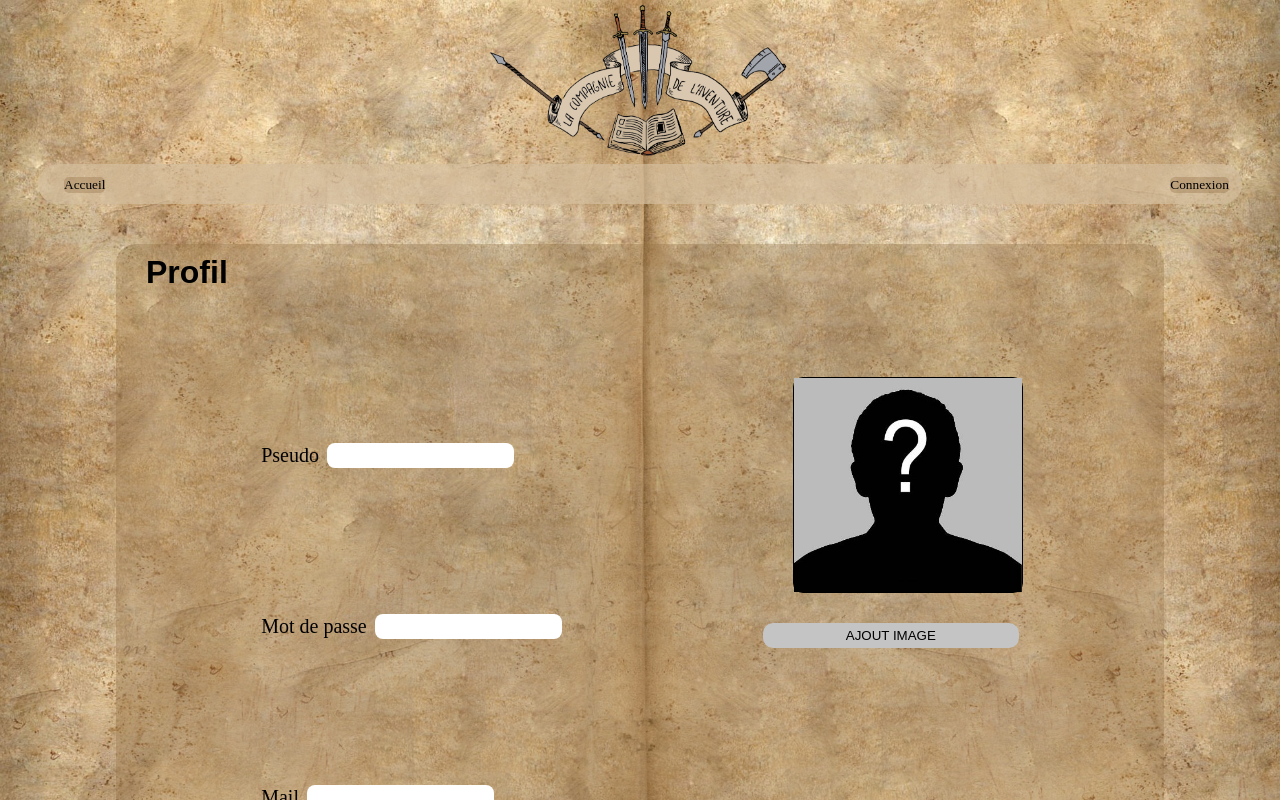
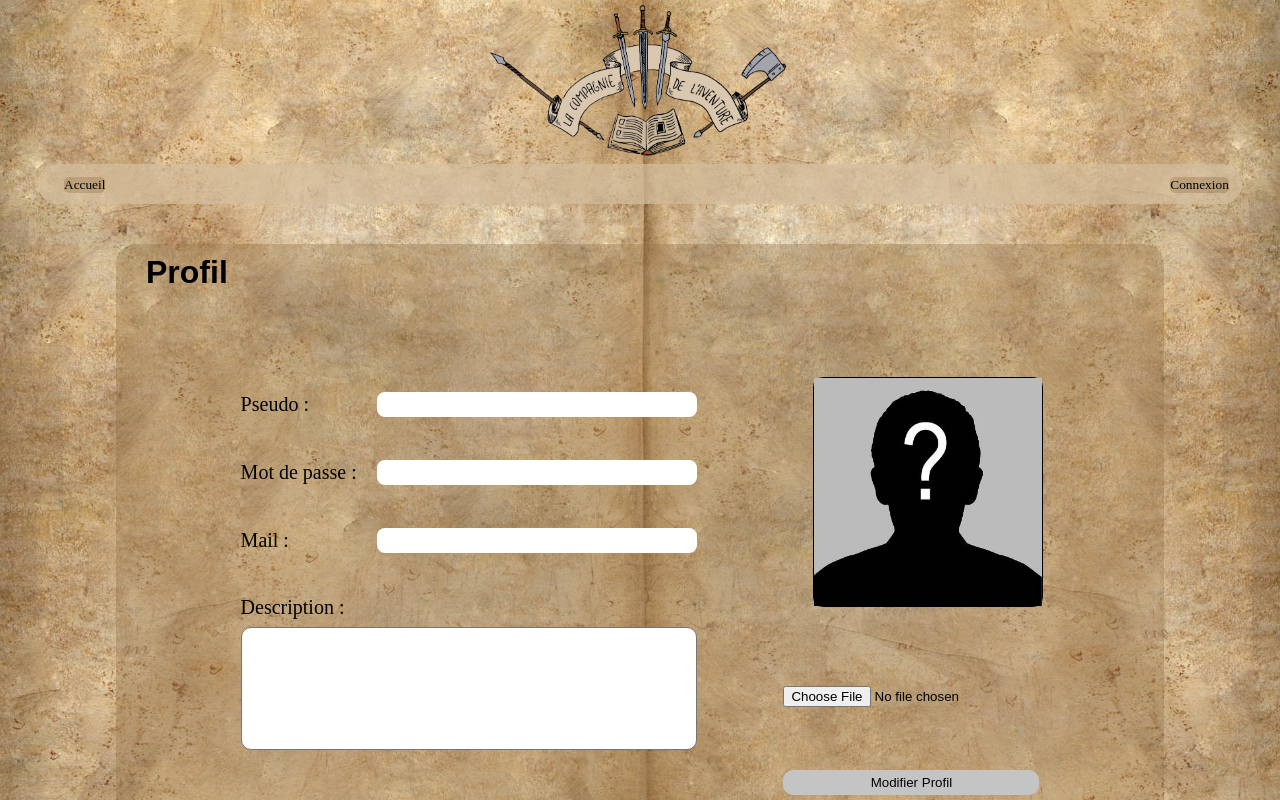
Before and after one commit to KevinDelcourt/cho7, a React (Create React App) app in the folder client/: page /RenseignerProfilPage in a window 1280 px wide. Shown: the top 800 px of the page. Built offline with nearby package versions, Linux system fonts and the light colour scheme; no server answers.

Commit message:
style: Le style correspont à la maquette

```diff
--- a/client/src/App.js
+++ b/client/src/App.js
@@ -18,7 +18,6 @@ class App extends Component {
                 	<Route path="/login" component={ConnectionPage} />
                 	<Route path="/upload" component={UploadPage} />
 					<Route path="/RenseignerProfilPage" component={RenseignerProfilPage} />
-
 				</div>
 			</Router>
 		)
--- a/client/src/components/atoms/InputBase.js
+++ b/client/src/components/atoms/InputBase.js
@@ -4,6 +4,7 @@ const InputBase = styled.input`
     border-radius: 8px;
     border: 0;
     padding: 5px;
+    width: ${props => props.w}vw;
 `;
 
 export default InputBase;
--- a/client/src/components/atoms/LabelBase.js
+++ b/client/src/components/atoms/LabelBase.js
@@ -3,6 +3,7 @@ import styled from 'styled-components';
 const LabelBase = styled.label`
     font-family: Ruluko;
     font-size: 20px;
+    width: ${props => props.w}vw;
 `;
 
 export default LabelBase;
--- a/client/src/components/atoms/TextareaBase.js
+++ b/client/src/components/atoms/TextareaBase.js
@@ -1,9 +1,10 @@
 import styled from "styled-components";
 
 const TextareaBase = styled.textarea`
-  border-radius: 10px;
-  padding: 8px;
-  width: 100%;
+	border-radius: 10px;
+	padding: 8px;
+	width: 100%;
+	resize: none;
 `;
 
 export default TextareaBase;
--- a/client/src/components/molecules/BarreMenu.js
+++ b/client/src/components/molecules/BarreMenu.js
@@ -54,8 +54,8 @@ class BarreMenu extends React.Component {
                     {upload}
                 </div>
                 <div>
-                {co}
-                {profil}
+                    {co}
+                    {profil}
                 </div>
 
             </div>
--- a/client/src/components/molecules/LabelInput.js
+++ b/client/src/components/molecules/LabelInput.js
@@ -15,8 +15,8 @@ class LabelInput extends React.Component{
     render(){
         return(
             <LabelInputContainer>
-                <LabelBase children={this.props.label} for={this.props.name} />
-                <InputBase name={this.props.name} />
+                <LabelBase children={this.props.label} for={this.props.name} w={this.props.wLabel} />
+                <InputBase name={this.props.name} w={this.props.wInput} type={this.props.type} />
             </LabelInputContainer>
         );
     }
--- a/client/src/components/molecules/Newsfeed.jsx
+++ b/client/src/components/molecules/Newsfeed.jsx
@@ -15,7 +15,8 @@ class Newsfeed extends React.Component {
 		return (
 			<MainContainer title="dernière création">
 				{this.state.creations.map((c) =>
-          <MainContainer title={c.titre} children={<Creation path={c.nomfichier} description={c.description}/>}/>)}
+					<MainContainer title={c.titre} children={<Creation path={c.nomfichier} description={c.description}/>}/>)
+				}
 			</MainContainer>
 		);
 	}
--- a/client/src/components/pages/RenseignerProfilPage.jsx
+++ b/client/src/components/pages/RenseignerProfilPage.jsx
@@ -10,25 +10,28 @@ import avatar from './../../assets/images/avatar.jpg';
 
 const Cadre = styled.div`
     display: flex;
-    justify-content: space-between;
-    flex-direction: row;
-    padding: 7vh 9vw;
-    height: 100vh;
+    justify-content: space-around;
+    align-items: center;
+    padding: 7vh 4vw;
+    height: 70vh;
 `;
+
 const AvatarContainer = styled.div`
     display: flex;
     flex-direction: column;
     justify-content: space-between;
     width : 20vw;
-    height: 30vh;
+    height: 45vh;
 `;
 
 const FormContainer = styled.div`
     display: flex;
-    justify-content: space-between;
+    justify-content: space-around;
     flex-direction: column;
-    margin-top: 96px;
+    height: 50vh;
+    min-width: 35vw;
 `;
+
 const RightColumn = styled.div`
     display: flex;
     height: 100%;
@@ -43,15 +46,15 @@ class RenseignerProfilPage extends React.Component {
                 <MainContainer title="Profil">
                     <Cadre>
                         <FormContainer>
-                            <LabelInput label={"Pseudo"}/>
-                            <LabelInput label={"Mot de passe"}/>
-                            <LabelInput label={"Mail"}/>
-                            <LabelTextarea label={"Description"}/>
+                            <LabelInput label={"Pseudo :"} wInput="25" wLabel="10" />
+                            <LabelInput label={"Mot de passe :"} wInput="25" wLabel="10" type="password"/>
+                            <LabelInput label={"Mail :"} wInput="25" wLabel="10" />
+                            <LabelTextarea label={"Description :"} row="7" col="50" />
                         </FormContainer>
                         <RightColumn>
-                            <AvatarContainer >
+                            <AvatarContainer class='AvatarContainer'>
                                 <Avatar pathImage={avatar}/>
-                                <Submitbutton>AJOUT IMAGE</Submitbutton>
+                                <input type='file' />
                             </AvatarContainer>
                             <Submitbutton>Modifier Profil</Submitbutton>
                         </RightColumn>
```
Also changed, not shown: client/src/components/atoms/Creation.jsx (indentation only), client/src/components/molecules/Avatar.jsx (indentation only), client/src/components/molecules/AvatarSummary.jsx (indentation only), client/src/components/organisms/MainBody.jsx (indentation only). Lines whose indentation alone changed are shown as unchanged.
